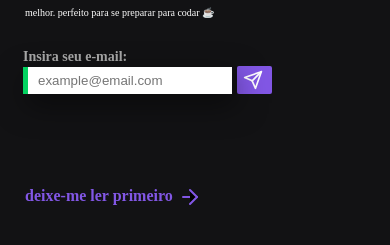
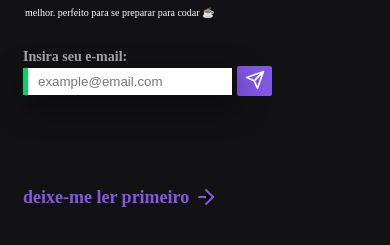
Before and after one commit to milennapalacio/rocket-news, a plain HTML site: page index.html in a window 390 px wide. Shown: the part 305-550 px from the top of the page. Drawn offline with nearby package versions, Linux system fonts and the light colour scheme.

Commit message:
atualizacao mobile 2.1

```diff
--- a/assets/css/style.css
+++ b/assets/css/style.css
@@ -97,7 +97,7 @@ form button {
   cursor: pointer;
 }
 
-.more {
+.more a {
   display: flex;
   margin-left: 30px;
   position: absolute;
@@ -110,6 +110,7 @@ form button {
   font-size: 18px;
   line-height: 138.73%;
   color: #8257e5;
+  text-decoration: none;
 }
 .more img {
   margin-left: 5px;
@@ -188,17 +189,15 @@ form button {
   form button {
     position: unset;
     width: 35px;
-    height: 28px;
+    height: 30px;
     border-radius: 2px;
     margin-left: 5px;
   }
   form button img {
-    display: flex;
-    align-items: center;
     height: 20px;
   }
   .more {
-    margin-left: 25px;
+    margin-left: -7px;
     font-size: 16px;
   }
 }
--- a/index.html
+++ b/index.html
@@ -38,10 +38,11 @@
         </div>
 
         <div class="more">
-          <span>deixe-me ler primeiro</span>
-          <div>
-            <img src="assets/images/arrow-right.svg" alt="arrow right" />
-          </div>
+          <a href=""
+            ><span>deixe-me ler primeiro</span>
+            <div>
+              <img src="assets/images/arrow-right.svg" alt="arrow right" /></div
+          ></a>
         </div>
       </div>
       <div class="img-area"></div>
```
